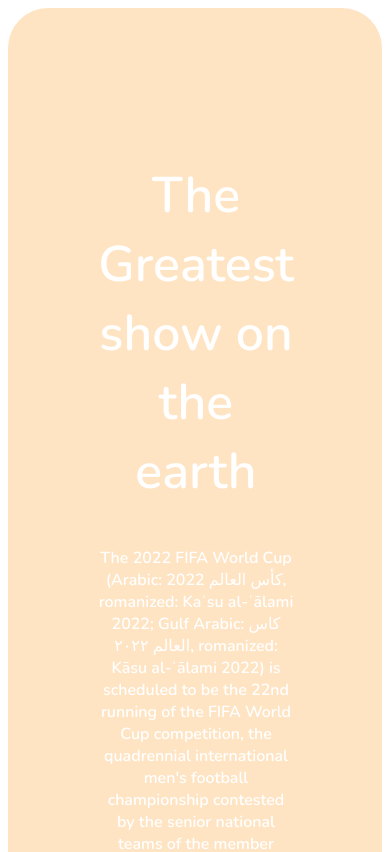
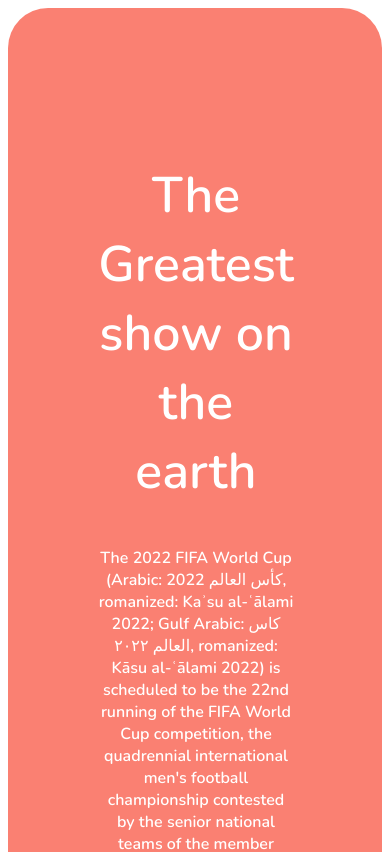
Before and after one commit to iaasif/assignment2, a plain HTML site: page index2.html in a window 390 px wide. Shown: the top 852 px of the page. Drawn offline with nearby package versions, Linux system fonts and the light colour scheme.

Commit message:
background color change on style2

```diff
--- a/styles/style2.css
+++ b/styles/style2.css
@@ -211,7 +211,7 @@
     .top-banner {
         width: 100%;
         height: 80%;
-        background-color: bisque;
+        background-color:salmon;
         margin: 0;
 
     }
```
